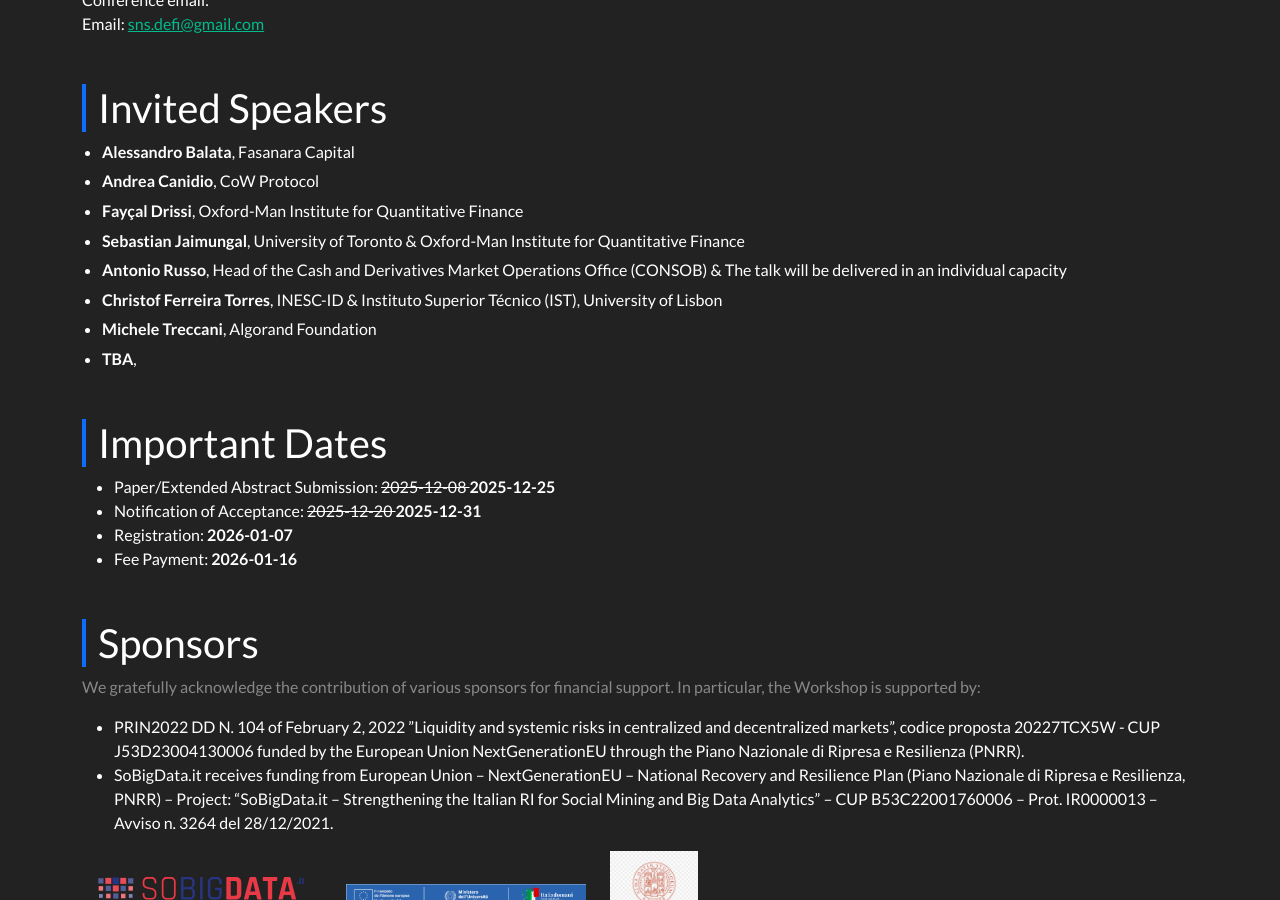
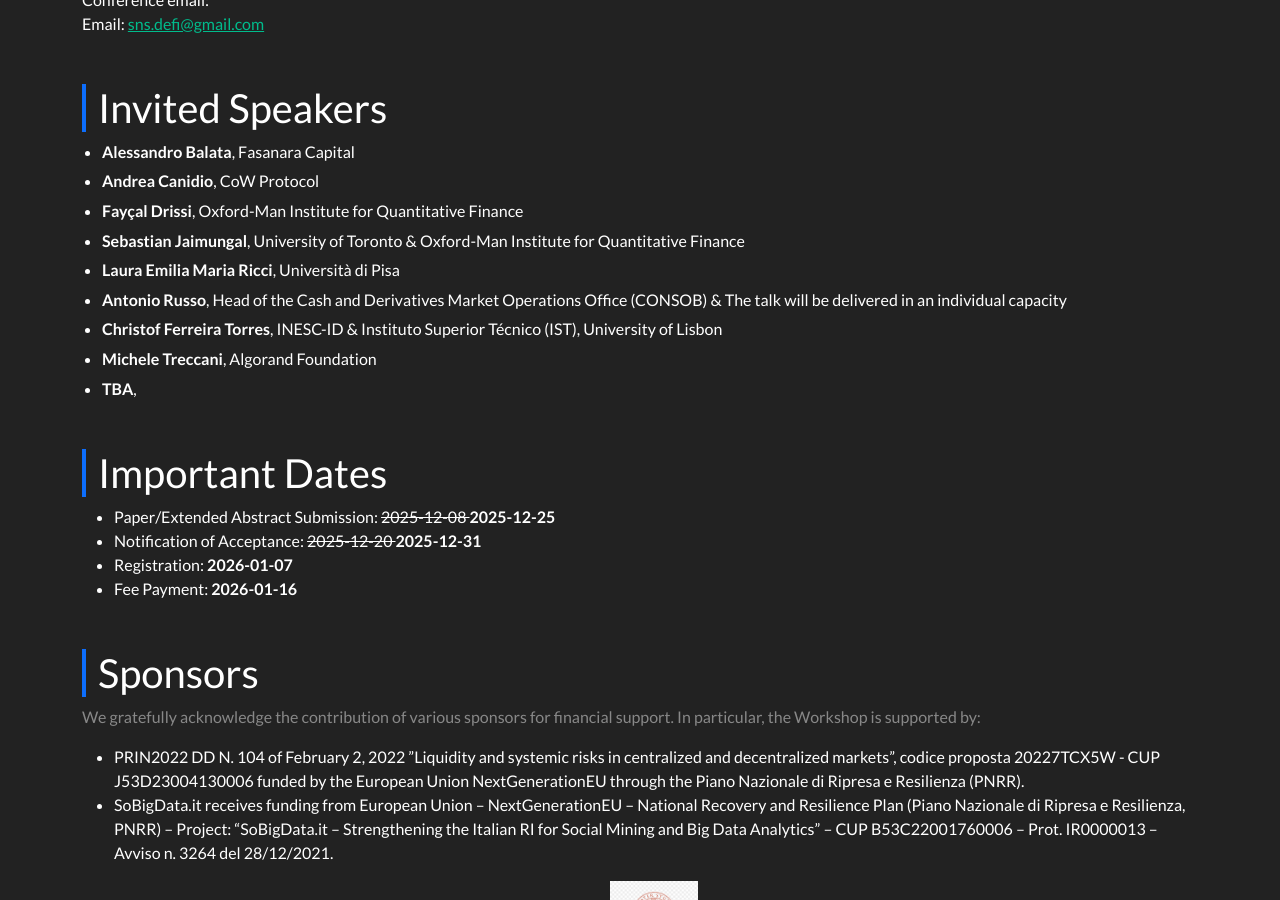
Before and after one commit to sns-defi/sns-defi.github.io, a Jekyll site: the page built from index.md, in a window 1280 px wide and 900 px high, scrolled down 866 px. Built offline with Jekyll 4.4.1, drawn with Linux system fonts in a browser that asks for light colours; nearby versions of some CDN libraries.

Commit message:
Update speakers.yml

```diff
--- a/_data/speakers.yml
+++ b/_data/speakers.yml
@@ -23,6 +23,12 @@
   bio: |
     Equilibrium Liquidity and Risk Offsetting in Decentralised Markets.
 
+- name: "Laura Emilia Maria Ricci"
+  affiliation: "Università di Pisa"
+  image: "/assets/img/speakers/ricci.jpg"
+  bio: |
+    <em>TBD</em>
+
 - name: "Antonio Russo"
   affiliation: "Head of the Cash and Derivatives Market Operations Office (CONSOB)"
   affiliation2: "The talk will be delivered in an individual capacity"
```
